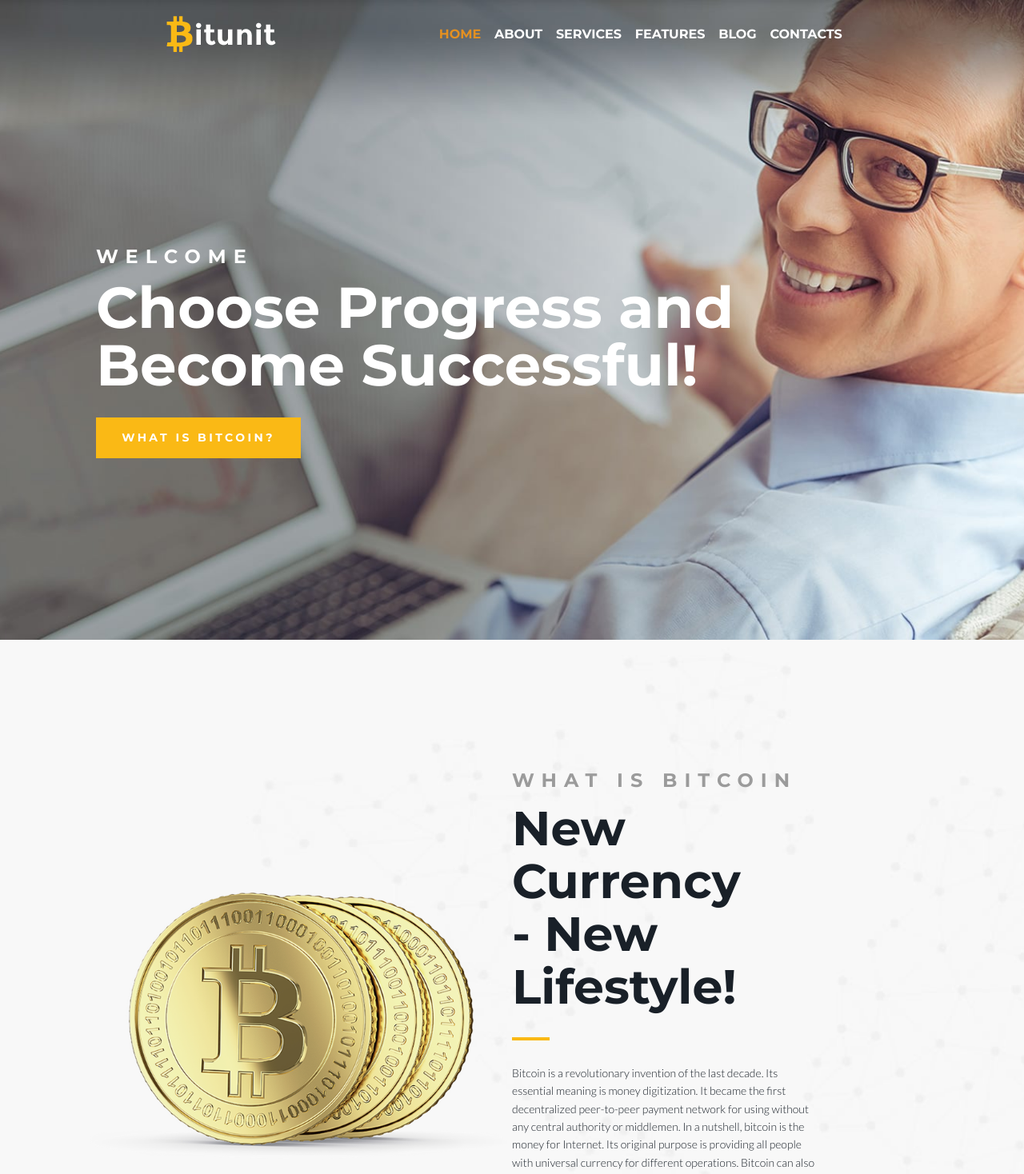
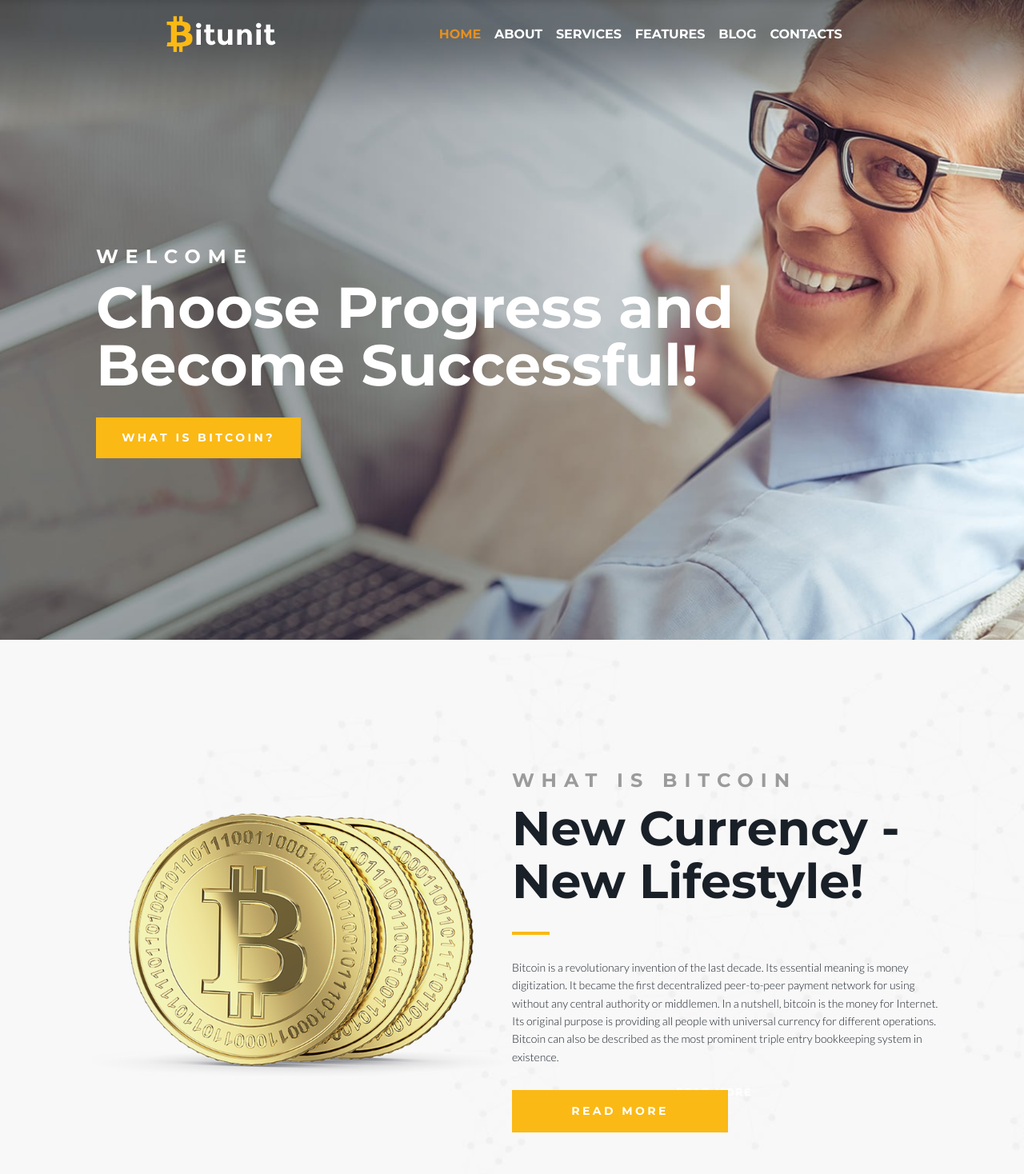
Before and after one commit to Trend20/MyBits, a React (Create React App) app in the folder client/: page / in a window 1280 px wide. Shown: the top 1468 px of the page at 80% size. Built offline with nearby package versions, Linux system fonts and the light colour scheme.

Commit message:
styling the currency component

```diff
--- a/client/src/component/Currency/Currency.css
+++ b/client/src/component/Currency/Currency.css
@@ -40,6 +40,7 @@
   font-size: 24px;
   line-height: 2.2;
   letter-spacing: 9px;
+  width: 100%;
 }
 
 .currency-description h3 {
@@ -50,13 +51,13 @@
   font-size: 60px;
   line-height: 1.1;
   letter-spacing: 0px;
-  width: 60%;
+  width: 100%;
 }
 
 span {
   display: flex;
   color: #fab915;
-  border: 1px solid #fab915;
+  border: 2px solid #fab915;
   width: 40%;
   margin-top: 30px;
 }
@@ -68,7 +69,7 @@ span {
   font-size: 14px;
   line-height: 1.6;
   letter-spacing: 0px;
-  width: 70%;
+  width: 100%;
   margin-top: 30px;
 }
 
@@ -83,7 +84,7 @@ span {
   color: #ffffff;
   font-size: 14px;
   padding: 16px 29px;
-  width: 25%;
+  width: 50%;
   outline: none;
   border: none;
   line-height: 1.5;
```
